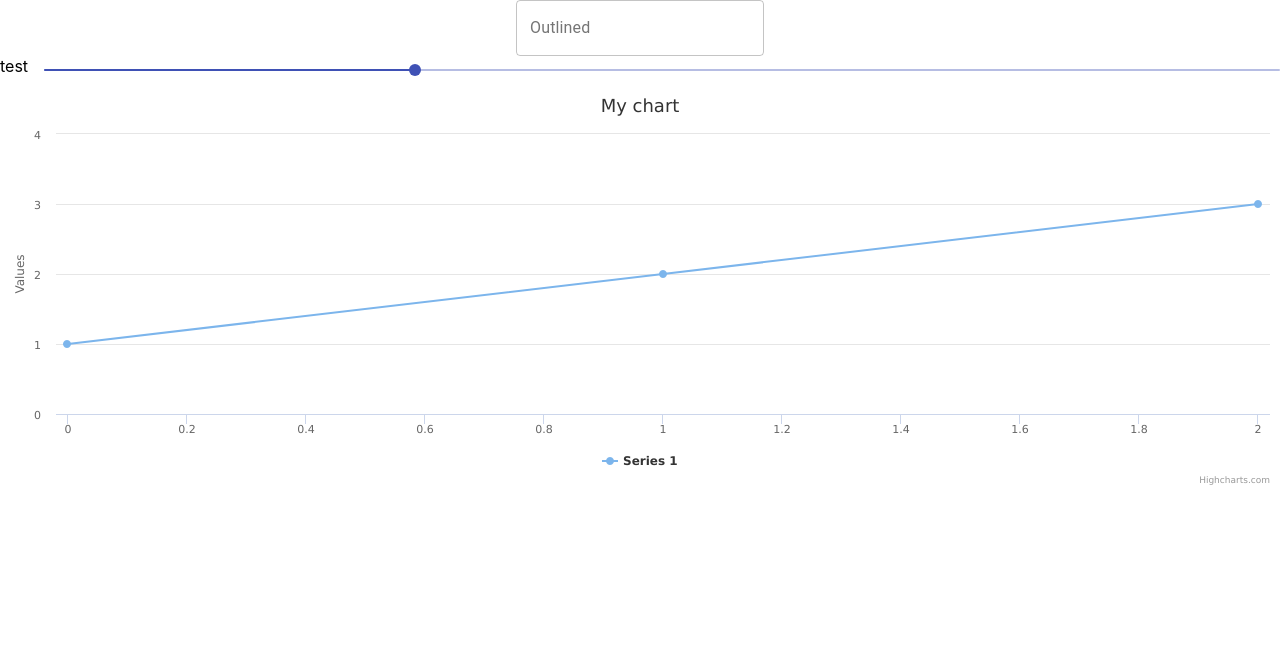
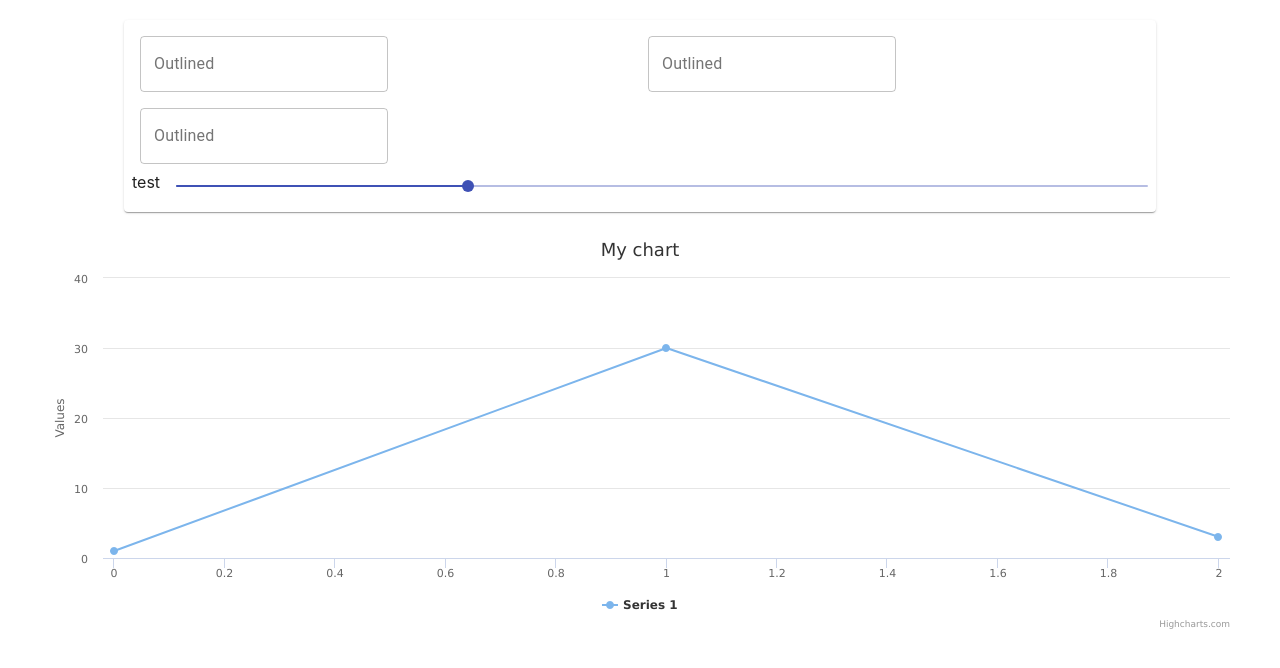
Before and after one commit to Softcadbury/Dagga, a React (Create React App) app: page / in a window 1280 px wide. Shown: the top 668 px of the page. Built offline with nearby package versions, Linux system fonts and the light colour scheme.

Commit message:
Update graph with form values

```diff
--- a/src/App.css
+++ b/src/App.css
@@ -1,3 +1,10 @@
-.App {
-    text-align: center;
+.app {
+    padding: 20px;
 }
+.form {
+    max-width: 1000px;
+    margin: auto;
+}
+.graph {
+    margin-top: 20px;
+}
--- a/src/App.tsx
+++ b/src/App.tsx
@@ -1,25 +1,47 @@
-import { Grid, Slider, TextField } from '@material-ui/core';
+import { Grid, Paper, Slider, TextField } from '@material-ui/core';
 import React from 'react';
 import './App.css';
 import Graph from './components/graph';
 
 function App() {
-    const [value, setValue] = React.useState<number | number[]>(30);
+    const [value, setValue] = React.useState<number>(30);
 
     const handleChange = (
         event: React.ChangeEvent<{}>,
         newValue: number | number[]
     ) => {
+        if (Array.isArray(newValue)) {
+            setValue(newValue[0]);
+        } else {
             setValue(newValue);
+        }
     };
 
     return (
-        <div className="App">
+        <div className="app">
+            <Paper style={{ padding: 16 }} className="form">
+                <Grid container alignItems="flex-start" spacing={2}>
+                    <Grid item xs={6}>
                         <TextField
                             id="outlined-basic"
                             label="Outlined"
                             variant="outlined"
                         />
+                    </Grid>
+                    <Grid item xs={6}>
+                        <TextField
+                            id="outlined-basic"
+                            label="Outlined"
+                            variant="outlined"
+                        />
+                    </Grid>
+                    <Grid item xs={12}>
+                        <TextField
+                            id="outlined-basic"
+                            label="Outlined"
+                            variant="outlined"
+                        />
+                    </Grid>
                     <Grid container spacing={2}>
                         <Grid item>test</Grid>
                         <Grid item xs>
@@ -30,7 +52,11 @@ function App() {
                             />
                         </Grid>
                     </Grid>
-            <Graph></Graph>
+                </Grid>
+            </Paper>
+            <div className="app">
+                <Graph value={value}></Graph>
+            </div>
         </div>
     );
 }
--- a/src/components/graph.tsx
+++ b/src/components/graph.tsx
@@ -1,18 +1,22 @@
 import Highcharts from 'highcharts';
 import HighchartsReact from 'highcharts-react-official';
 
+interface GraphProps {
+    value: number;
+}
+
+const Graph = ({ value }: GraphProps) => {
     const options = {
         title: {
             text: 'My chart',
         },
         series: [
             {
-            data: [1, 2, 3],
+                data: [1, value, 3],
             },
         ],
     };
 
-const Graph = () => {
     return (
         <div>
             <HighchartsReact highcharts={Highcharts} options={options} />
```
Lines whose indentation alone changed are shown as unchanged.
